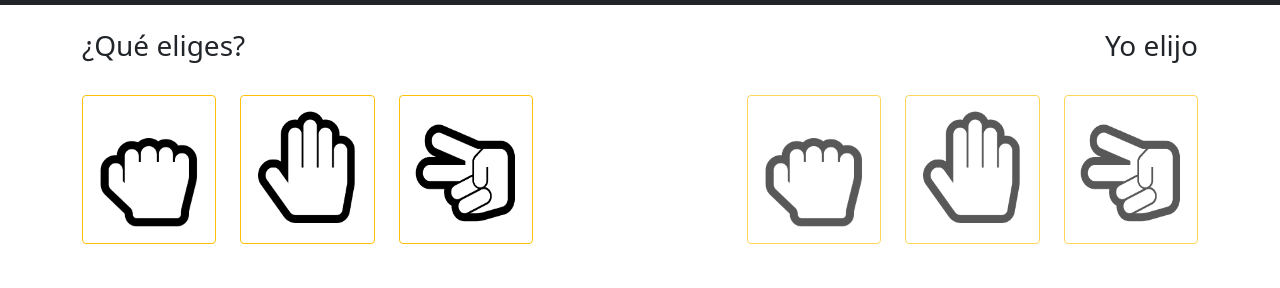
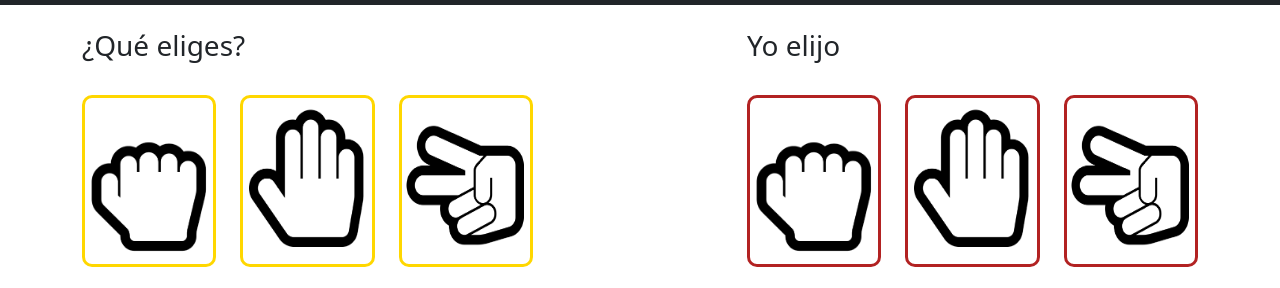
Before and after one commit to Danatts/piedra-papel-tijera, a website: page index.html in a window 1280 px wide. Shown: the part 87-375 px from the top of the page. Drawn offline with nearby package versions, Linux system fonts and the light colour scheme.

Commit message:
Personalización de botones

```diff
--- a/css/estilos.css
+++ b/css/estilos.css
@@ -1,4 +1,15 @@
-.botones{
-    width: 100%;
-    height: 100%;
-}
+.botones {
+  width: 100%;
+  height: 100%;
+  border-style: solid;
+  border-radius: 10px; }
+
+.jug {
+  border-color: gold; }
+  .jug:hover {
+    background-color: gold; }
+  .jug:active {
+    border-width: 2px; }
+
+.maq {
+  border-color: firebrick; }
--- a/index.html
+++ b/index.html
@@ -34,41 +34,48 @@
                 <br>
                 <div class="row">
                     <div class="col-4">
-                        <input id="piedra" class="btn btn-outline-warning botones" type="image" src="img/Piedra.png"
+                        <input id="piedra" class="botones jug" type="image" src="img/Piedra.png"
                             onClick="main(this.id)">
                     </div>
                     <div class="col-4">
-                        <input id="papel" class="btn btn-outline-warning botones" type="image" src="img/Papel.png"
+                        <input id="papel" class="botones jug" type="image" src="img/Papel.png"
                             onClick="main(this.id)">
                     </div>
                     <div class="col-4">
-                        <input id="tijera" class="btn btn-outline-warning botones" type="image" src="img/Tijera.png"
+                        <input id="tijera" class="botones jug" type="image" src="img/Tijera.png"
                             onClick="main(this.id)">
                     </div>
+                </div>
+                <br>
+                <div class="row">
+                    <p class="text-center" id="elecJugador"></p>
                 </div>
                 <br>
             </div>
 
             <div class="col-12 col-md-5 offset-md-2 ">
-                <h3 class="text-end">Yo elijo</h3>
+                <h3>Yo elijo</h3>
                 <br>
                 <div class="row">
                     <div class="col-4">
-                        <input id="" class="btn btn-outline-warning botones" disabled type="image" src="img/Piedra.png">
+                        <input id="piedram" class="botones maq" disabled type="image" src="img/Piedra.png">
                     </div>
                     <div class="col-4">
-                        <input id="" class="btn btn-outline-warning botones" disabled type="image" src="img/Papel.png">
+                        <input id="papelm" class="botones maq" disabled type="image" src="img/Papel.png">
                     </div>
                     <div class="col-4">
-                        <input id="" class="btn btn-outline-warning botones" disabled type="image" src="img/Tijera.png">
+                        <input id="tijeram" class="botones maq" disabled type="image" src="img/Tijera.png">
                     </div>
                 </div>
                 <br>
+                <div class="row">
+                    <p class="text-center" id="elecMaquina"></p>
+                </div>
             </div>
         </div>
         <div class="row">
             <div class="col-12">
-                <p id="elecMaquina" class="text-center"></p>
+                <p id="resultado" class="text-center"></p>
             </div>
         </div>
     </div>
--- a/js/app.js
+++ b/js/app.js
@@ -37,6 +37,7 @@ function encontrarResultado(elec_jugador, elec_maquina) {
 function main(id_clickeado) {
     let jugador = id_clickeado;
     let maquina = eleccionMaquina();
-    document.getElementById("elecMaquina").innerHTML = "Yo elijo " + maquina +
-        "<br>" + "Tú elijes " + jugador + "<br>" + encontrarResultado(jugador, maquina);
+    document.getElementById("elecMaquina").innerHTML = `Yo elijo ${maquina}`;
+    document.getElementById("elecJugador").innerHTML = `Tú elijes ${jugador}`;
+    document.getElementById("resultado").innerHTML = `${encontrarResultado(jugador, maquina)}`
 }
```
Also changed, not shown: package.json (+6 -2 lines), 2 other files.
